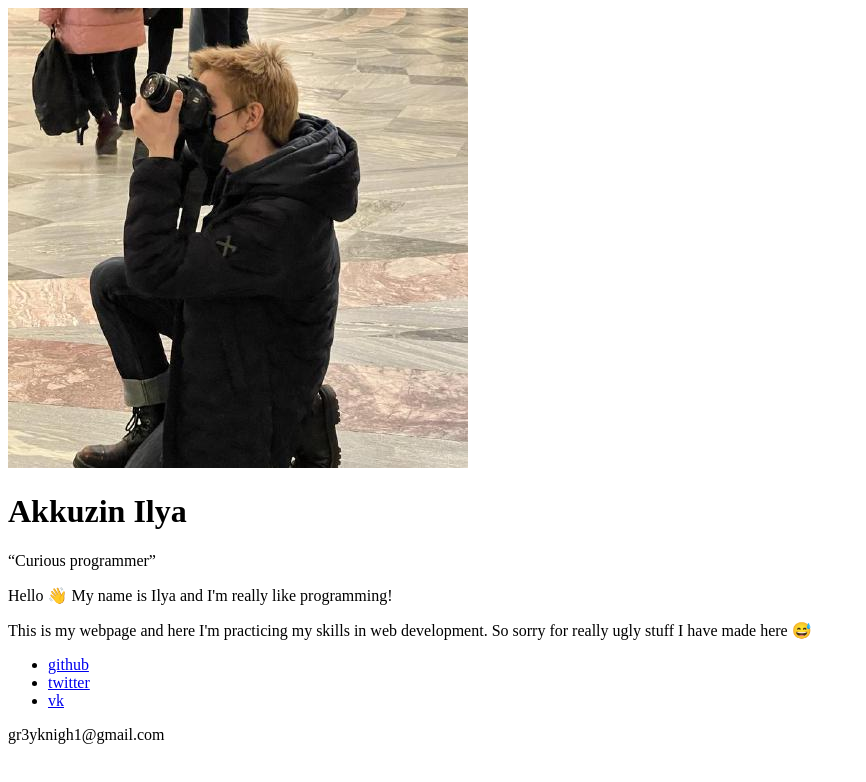
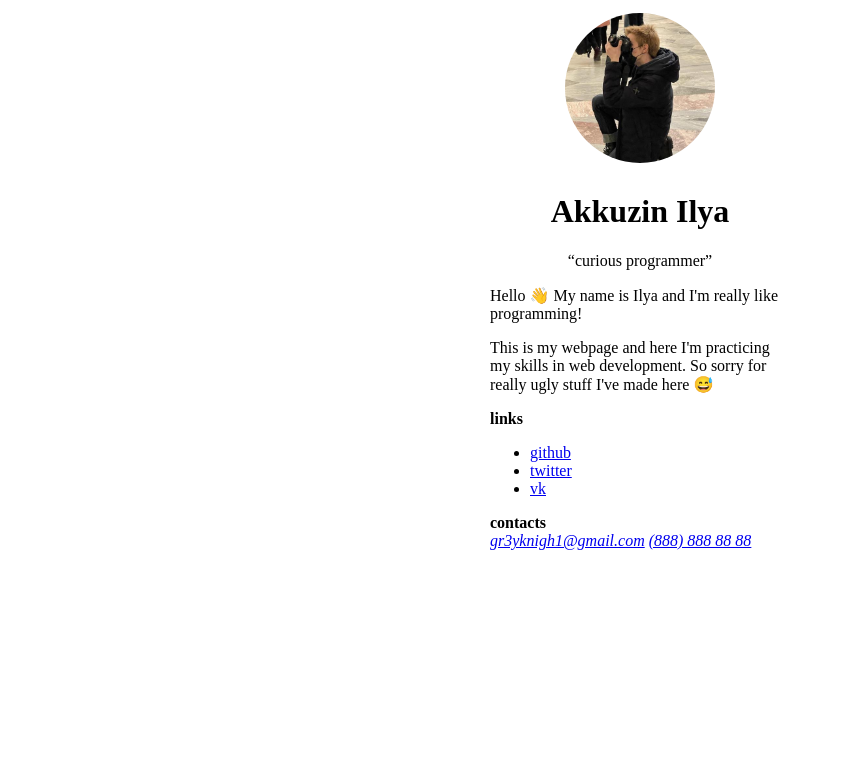
Before and after one commit to gr3yknigh1/gr3yknigh1.dev, a plain HTML site: page index.html in a window 1280 px wide. Shown: the whole page, without its empty margins (0-866 px from the left). Drawn offline with Linux system fonts and the light colour scheme.

Commit message:
Align page's content

```diff
--- a/index.html
+++ b/index.html
@@ -5,32 +5,48 @@
     <meta http-equiv="X-UA-Compatible" content="IE=edge">
     <meta name="viewport" content="width=device-width, initial-scale=1.0">
     <title>Akkuzin Ilya</title>
+    <link href="./styles.css" rel="stylesheet">
 </head>
 <body>
-    <img src="/avatar.jpeg">
 
+    <div class="centered">
+        <img id="avatar" src="./avatar.jpeg">
+    </div>
+
+    <div class="centered">
         <h1>Akkuzin Ilya</h1>
+        <q>curious programmer</q>
+    </div>
 
-    <q>Curious programmer</q>
-
+    <div id="text">
+        <div>
             <p>
                 Hello 👋 My name is Ilya and I'm really like programming!
             </p>
-
+        </div>
+        <div>
             <p>
-        This is my webpage and here I'm practicing my skills in web development. So sorry for really ugly stuff I have made here 😅
+                This is my webpage and here I'm practicing my skills in web development. So sorry for really ugly stuff I've made here 😅
             </p>
-
+        </div>
+        <div>
             <p>
+                <b>links</b>
                 <ul>
-            <li><a href="https://github.com/gr3yknigh1">github</a></li>
-            <li><a href="https://twitter/gr3yknigh1">twitter</a></li>
-            <li><a href="https://vk.com/gr3yknigh1">vk</a></li>
+                    <li><a href="https://github.com/gr3yknigh1" target="_blank">github</a></li>
+                    <li><a href="https://twitter/gr3yknigh1" target="_blank">twitter</a></li>
+                    <li><a href="https://vk.com/gr3yknigh1" target="_blank">vk</a></li>
                 </ul>
             </p>
+        </div>
 
-    <p>
-        <span class="email">gr3yknigh1@gmail.com</span>
-    </p>
+        <div id="contacts">
+            <b>contacts</b>
+            <address>
+                <a href="mailto:gr3yknigh1@gmail.com">gr3yknigh1@gmail.com</a>
+                <a href="tel:+88888888888">(888) 888 88 88</a>
+            </address>
+        </div>
+    </div>
 </body>
 </html>
--- /dev/null
+++ b/styles.css
@@ -0,0 +1,21 @@
+body {
+    font-family:'Iosevka';
+}
+
+img#avatar {
+    border-radius: 50%;
+    padding: 5px;
+    width: 150px;
+    height: 150px;
+}
+
+.centered {
+    text-align: center;
+}
+
+div#text {
+    margin: auto;
+    align-content: center;
+    justify-content: center;
+    width: 300px;
+}
```
Lines whose indentation alone changed are shown as unchanged.
